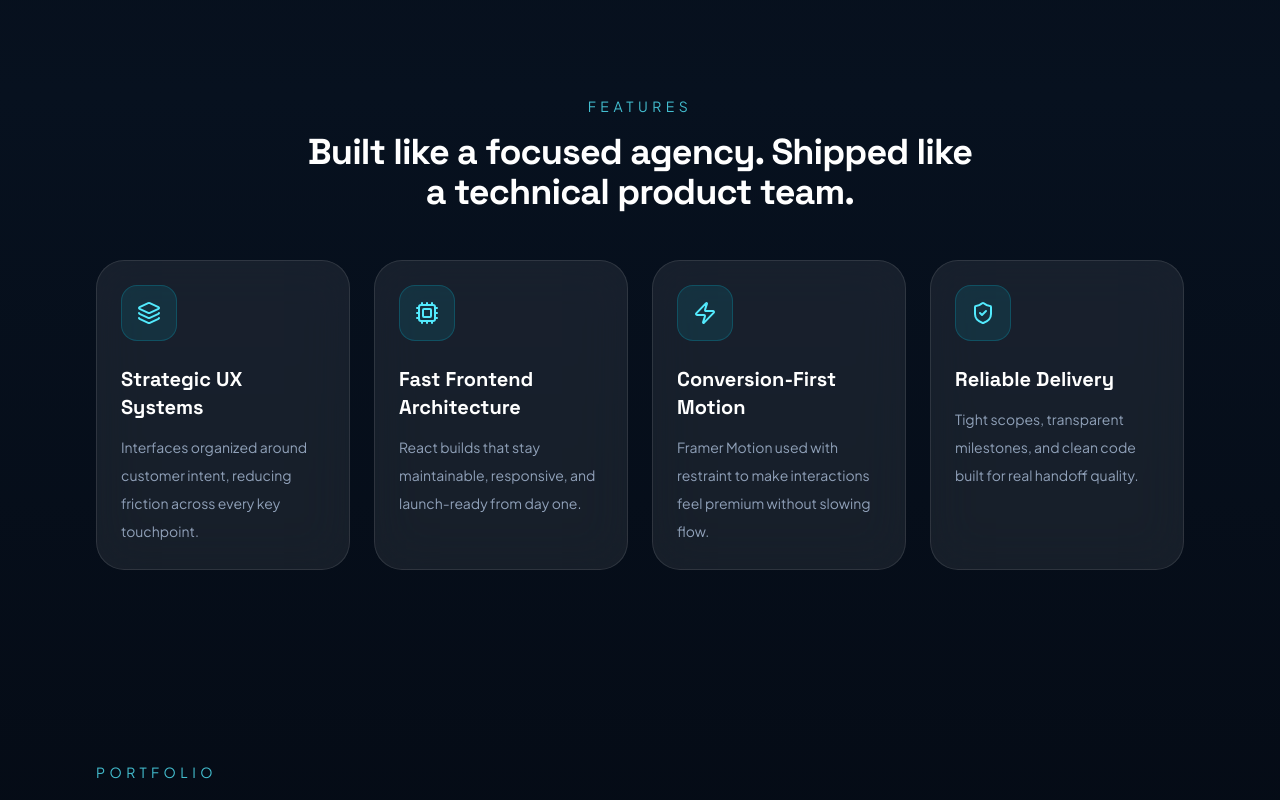
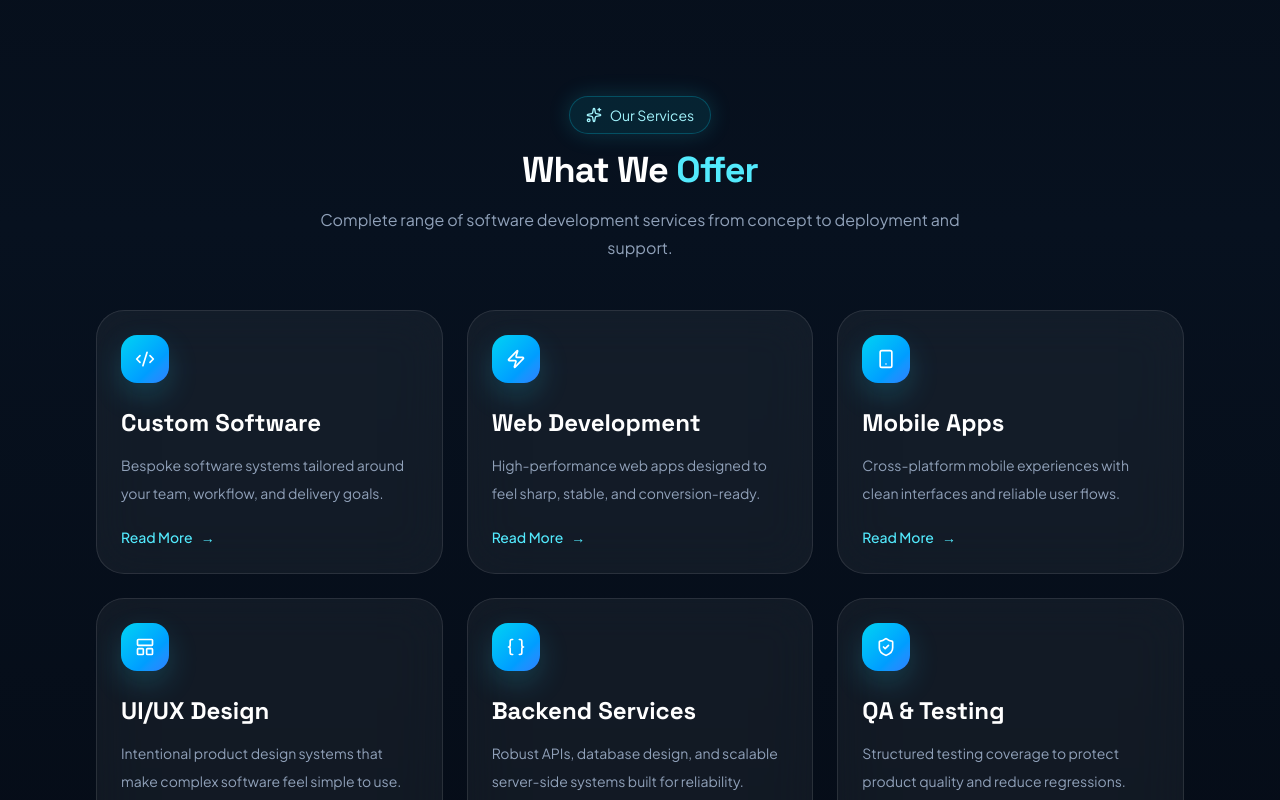
Before and after one commit to SurajChaurasia84/my-portfolio, a React (Vite) app: page / in a window 1280 px wide. Shown: the part 1440-2240 px from the top of the page. Built offline with nearby package versions, Linux system fonts and the light colour scheme.

Commit message:
updated features

```diff
--- a/src/components/Features.jsx
+++ b/src/components/Features.jsx
@@ -1,36 +1,56 @@
 import { motion as Motion } from 'framer-motion'
-import { Cpu, Layers3, ShieldCheck, Zap } from 'lucide-react'
+import {
+  Braces,
+  Code2,
+  LayoutPanelTop,
+  Sparkles,
+  ShieldCheck,
+  Smartphone,
+  Zap,
+} from 'lucide-react'
 
 const featureCards = [
   {
-    icon: Layers3,
-    title: 'Strategic UX Systems',
+    icon: Code2,
+    title: 'Custom Software',
     description:
-      'Interfaces organized around customer intent, reducing friction across every key touchpoint.',
-  },
-  {
-    icon: Cpu,
-    title: 'Fast Frontend Architecture',
-    description:
-      'React builds that stay maintainable, responsive, and launch-ready from day one.',
+      'Bespoke software systems tailored around your team, workflow, and delivery goals.',
   },
   {
     icon: Zap,
-    title: 'Conversion-First Motion',
+    title: 'Web Development',
     description:
-      'Framer Motion used with restraint to make interactions feel premium without slowing flow.',
+      'High-performance web apps designed to feel sharp, stable, and conversion-ready.',
+  },
+  {
+    icon: Smartphone,
+    title: 'Mobile Apps',
+    description:
+      'Cross-platform mobile experiences with clean interfaces and reliable user flows.',
+  },
+  {
+    icon: LayoutPanelTop,
+    title: 'UI/UX Design',
+    description:
+      'Intentional product design systems that make complex software feel simple to use.',
+  },
+  {
+    icon: Braces,
+    title: 'Backend Services',
+    description:
+      'Robust APIs, database design, and scalable server-side systems built for reliability.',
   },
   {
     icon: ShieldCheck,
-    title: 'Reliable Delivery',
+    title: 'QA & Testing',
     description:
-      'Tight scopes, transparent milestones, and clean code built for real handoff quality.',
+      'Structured testing coverage to protect product quality and reduce regressions.',
   },
 ]
 
 function Features() {
   return (
-    <section id="features" className="mx-auto max-w-6xl px-6 py-24 sm:px-8">
+    <section id="services" className="mx-auto max-w-6xl px-6 py-24 sm:px-8">
       <Motion.div
         className="mx-auto mb-12 max-w-2xl text-center"
         initial={{ opacity: 0, y: 30 }}
@@ -38,33 +58,46 @@ function Features() {
         viewport={{ once: true, amount: 0.3 }}
         transition={{ duration: 0.7, ease: 'easeOut' }}
       >
-        <p className="font-['Plus_Jakarta_Sans'] text-sm uppercase tracking-[0.32em] text-cyan-300/80">
-          Features
+        <div className="inline-flex items-center gap-2 rounded-full border border-cyan-400/25 bg-cyan-400/10 px-4 py-2 font-['Plus_Jakarta_Sans'] text-sm text-cyan-200 shadow-[0_0_22px_rgba(34,211,238,0.18)]">
+          <Sparkles className="h-4 w-4" />
+          Our Services
+        </div>
+        <h2 className="mt-4 font-['Space_Grotesk'] text-3xl font-bold tracking-tight text-white sm:text-4xl">
+          What We <span className="text-cyan-300">Offer</span>
+        </h2>
+        <p className="mt-4 font-['Plus_Jakarta_Sans'] text-base leading-7 text-slate-400">
+          Complete range of software development services from concept to deployment and support.
         </p>
-        <h2 className="mt-4 font-['Space_Grotesk'] text-3xl font-bold tracking-tight text-white sm:text-4xl">
-          Built like a focused agency. Shipped like a technical product team.
-        </h2>
       </Motion.div>
 
-      <div className="grid gap-6 md:grid-cols-2 xl:grid-cols-4">
+      <div className="grid gap-6 lg:grid-cols-3">
         {featureCards.map((feature, index) => (
           <Motion.article
             key={feature.title}
-            className="group rounded-[1.75rem] border border-white/10 bg-white/[0.07] p-6 backdrop-blur-xl"
+            className="group rounded-[1.75rem] border border-white/10 bg-white/5 p-6 backdrop-blur-xl"
             initial={{ opacity: 0, y: 32 }}
             whileInView={{ opacity: 1, y: 0 }}
             viewport={{ once: true, amount: 0.25 }}
             transition={{ duration: 0.65, delay: index * 0.1, ease: 'easeOut' }}
           >
-            <div className="flex h-14 w-14 items-center justify-center rounded-2xl border border-cyan-400/20 bg-cyan-400/10 text-cyan-300 transition-all duration-300 group-hover:border-cyan-300/50 group-hover:shadow-[0_0_26px_rgba(34,211,238,0.24)]">
-              <feature.icon className="h-6 w-6" />
+            <div className="flex h-12 w-12 items-center justify-center rounded-2xl bg-linear-to-br from-cyan-400 to-blue-500 text-white shadow-[0_12px_30px_rgba(34,211,238,0.2)]">
+              <feature.icon className="h-5 w-5" />
             </div>
-            <h3 className="mt-6 font-['Space_Grotesk'] text-xl font-semibold text-white">
+            <h3 className="mt-6 font-['Space_Grotesk'] text-2xl font-semibold text-white">
               {feature.title}
             </h3>
             <p className="mt-3 font-['Plus_Jakarta_Sans'] text-sm leading-7 text-slate-400">
               {feature.description}
             </p>
+            <a
+              href="#contact"
+              className="mt-5 inline-flex items-center gap-2 font-['Plus_Jakarta_Sans'] text-sm font-medium text-cyan-300 transition-colors duration-300 hover:text-cyan-200"
+            >
+              Read More
+              <span className="transition-transform duration-300 group-hover:translate-x-1">
+                &rarr;
+              </span>
+            </a>
           </Motion.article>
         ))}
       </div>
```
